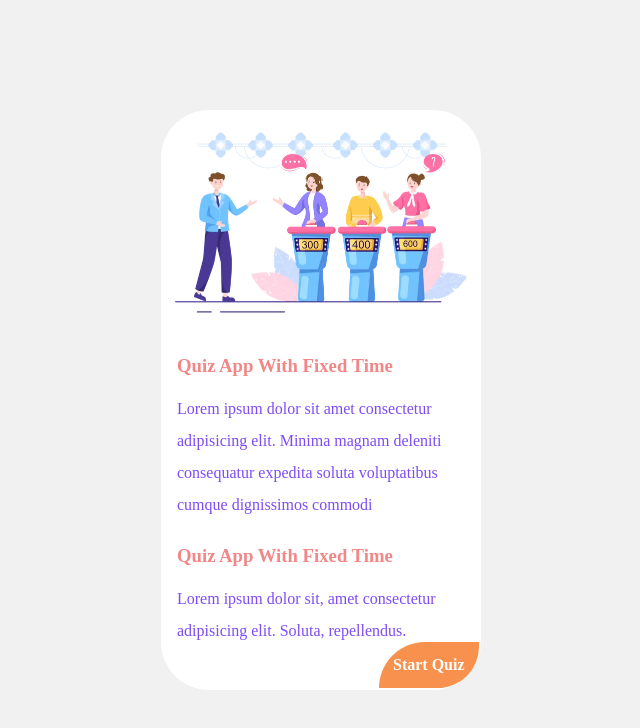
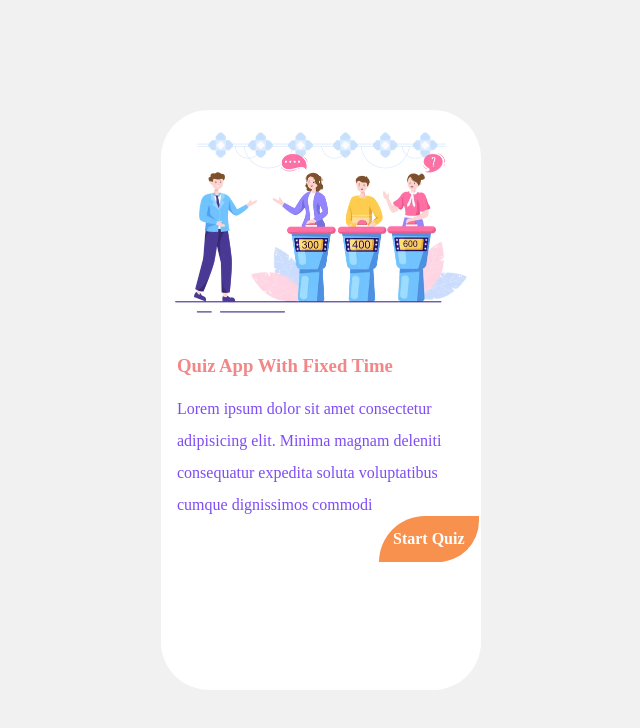
Before and after one commit to urmi213/quizApp-demo, a plain HTML site: page index.html in a window 1280 px wide. Shown: the whole page, without its empty margins (319-959 px from the left). Drawn offline with Linux system fonts and the light colour scheme.

Commit message:
Update index.html

```diff
--- a/index.html
+++ b/index.html
@@ -18,8 +18,7 @@
             <h3>Quiz App With Fixed Time</h3>
             <p>Lorem ipsum dolor sit amet consectetur adipisicing elit. Minima magnam deleniti consequatur expedita
                 soluta voluptatibus cumque dignissimos commodi </p>
-            <h3 class="fix">Quiz App With Fixed Time</h3>
-            <p>Lorem ipsum dolor sit, amet consectetur adipisicing elit. Soluta, repellendus.</p>
+
         </div>
 
         <div class="btn">
```
